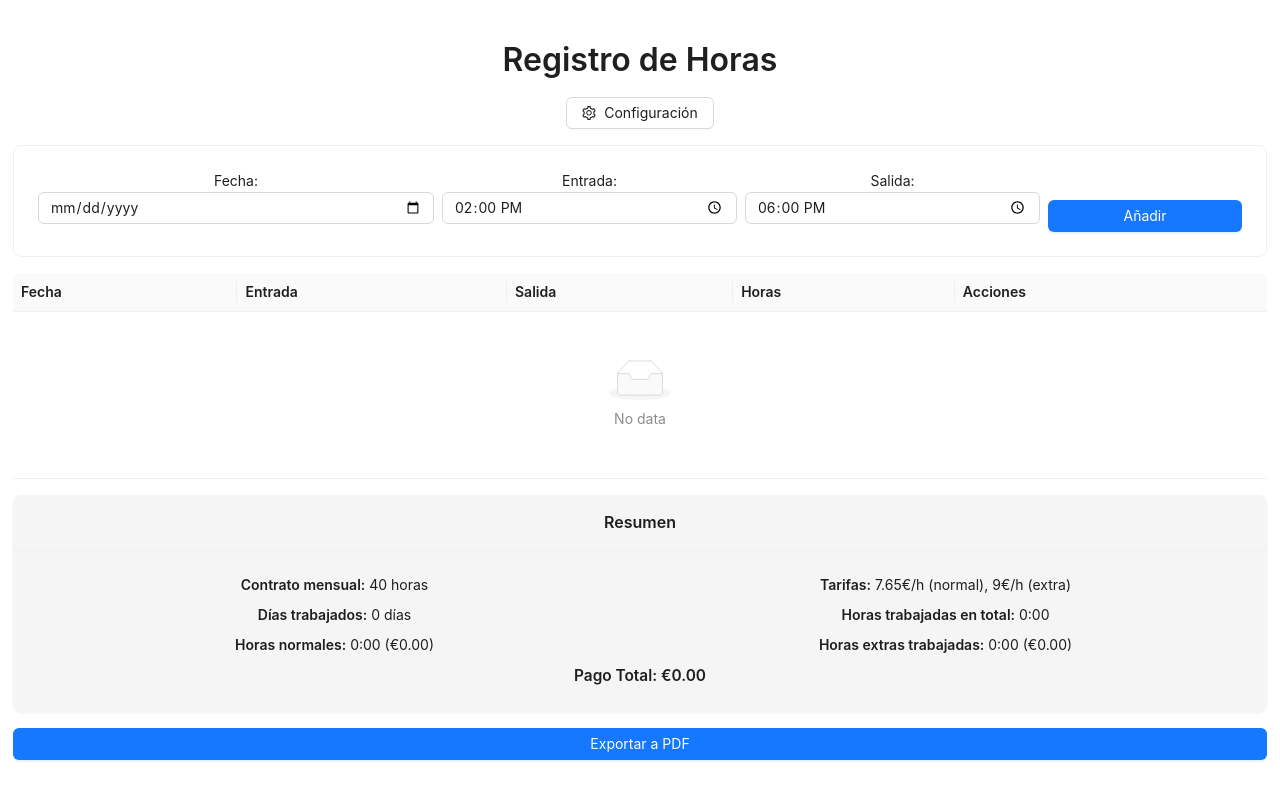
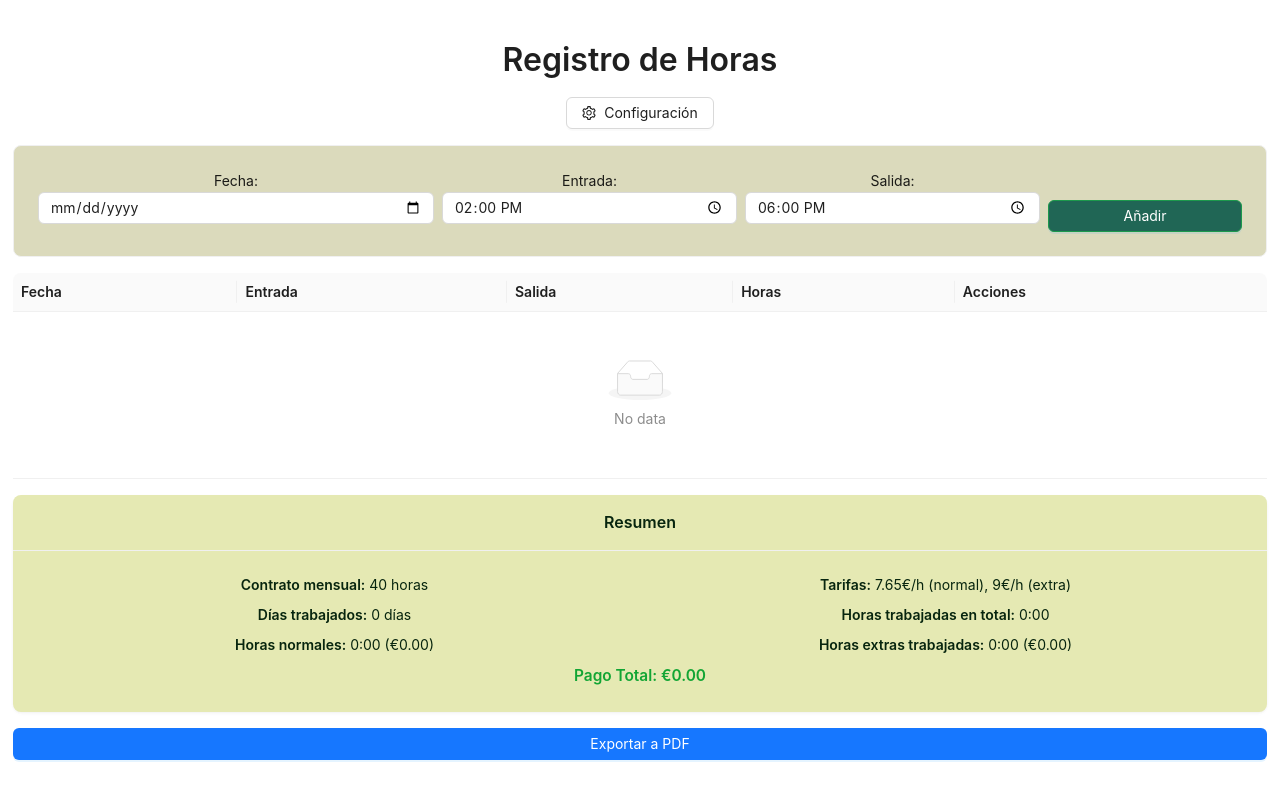
Before and after one commit to HoracioMartinez17/Calculadora-Salarial, a React (Vite) app: page / in a window 1280 px wide. Built offline with nearby package versions, Linux system fonts and the light colour scheme.

Commit message:
feat: Mejora del diseño en el componente WorkHoursTracker y actualización del color de fondo

```diff
--- a/src/components/WorkHoursTracker.jsx
+++ b/src/components/WorkHoursTracker.jsx
@@ -268,7 +268,7 @@ const WorkHoursTracker = () => {
         size="middle"
         style={{ display: "flex", width: "100%", boxSizing: "border-box" }}
       >
-        <Card style={{ width: "100%", boxSizing: "border-box" }}>
+        <Card style={{ width: "100%", boxSizing: "border-box", background: "#dbdabc" }}>
           <Row gutter={[8, 16]}>
             <Col xs={24} sm={8}>
               <div style={{ marginBottom: "8px" }}>
@@ -307,7 +307,15 @@ const WorkHoursTracker = () => {
               </div>
             </Col>
             <Col xs={24} sm={4} style={{ display: "flex", alignItems: "flex-end" }}>
-              <Button type="primary" onClick={addEntry} style={{ width: "100%" }}>
+              <Button
+                type="primary"
+                onClick={addEntry}
+                style={{
+                  width: "100%",
+                  backgroundColor: "#206655", // Cambia este color
+                  borderColor: "#1c994c", // Asegúrate de cambiar también el borde
+                }}
+              >
                 Añadir
               </Button>
             </Col>
@@ -329,36 +337,58 @@ const WorkHoursTracker = () => {
         </div>
 
         <Card
-          title="Resumen"
+          title={<span style={{ color: "#07250e" }}>Resumen</span>}
           bordered={false}
-          style={{ background: "#f5f5f5", width: "100%", boxSizing: "border-box" }}
+          style={{ background: "#e5e9b3", width: "100%", boxSizing: "border-box" }}
         >
-          <Row gutter={[16, 8]}>
+          <Row gutter={[16, 8]} style={{ color: "#07250e" }}>
             <Col xs={24} md={12}>
-              <Text strong>Contrato mensual:</Text> {contractConfig.contractHoursPerMonth}{" "}
-              horas
+              <Text strong style={{ color: "#07250e" }}>
+                Contrato mensual:
+              </Text>{" "}
+              <span style={{ color: "#07250e" }}>
+                {contractConfig.contractHoursPerMonth} horas
+              </span>
             </Col>
             <Col xs={24} md={12}>
-              <Text strong>Tarifas:</Text> {contractConfig.hourlyRate}€/h (normal),{" "}
-              {contractConfig.extraHourlyRate}€/h (extra)
+              <Text strong style={{ color: "#07250e" }}>
+                Tarifas:
+              </Text>{" "}
+              <span style={{ color: "#07250e" }}>
+                {contractConfig.hourlyRate}€/h (normal), {contractConfig.extraHourlyRate}
+                €/h (extra)
+              </span>
             </Col>
             <Col xs={24} md={12}>
-              <Text strong>Días trabajados:</Text> {uniqueDaysWorked} días
+              <Text strong style={{ color: "#07250e" }}>
+                Días trabajados:
+              </Text>{" "}
+              <span style={{ color: "#07250e" }}>{uniqueDaysWorked} días</span>
             </Col>
             <Col xs={24} md={12}>
-              <Text strong>Horas trabajadas en total:</Text>{" "}
-              {formatHoursToHHMM(totalHours)}
+              <Text strong style={{ color: "#07250e" }}>
+                Horas trabajadas en total:
+              </Text>{" "}
+              <span style={{ color: "#07250e" }}>{formatHoursToHHMM(totalHours)}</span>
             </Col>
             <Col xs={24} md={12}>
-              <Text strong>Horas normales:</Text> {formatHoursToHHMM(regularHours)} (€
-              {regularPay.toFixed(2)})
+              <Text strong style={{ color: "#07250e" }}>
+                Horas normales:
+              </Text>{" "}
+              <span style={{ color: "#07250e" }}>
+                {formatHoursToHHMM(regularHours)} (€{regularPay.toFixed(2)})
+              </span>
             </Col>
             <Col xs={24} md={12}>
-              <Text strong>Horas extras trabajadas:</Text>{" "}
-              {formatHoursToHHMM(totalExtraHours)} (€{extraPay.toFixed(2)})
+              <Text strong style={{ color: "#07250e" }}>
+                Horas extras trabajadas:
+              </Text>{" "}
+              <span style={{ color: "#07250e" }}>
+                {formatHoursToHHMM(totalExtraHours)} (€{extraPay.toFixed(2)})
+              </span>
             </Col>
             <Col xs={24}>
-              <Text strong style={{ fontSize: "1.1em" }}>
+              <Text strong style={{ fontSize: "1.1em", color: "#12a534" }}>
                 Pago Total: €{totalPay.toFixed(2)}
               </Text>
             </Col>
--- a/src/index.css
+++ b/src/index.css
@@ -7,7 +7,7 @@
 
   color-scheme: light dark;
   color: rgba(255, 255, 255, 0.87);
-  background-color: #3fa83c;
+  background-color: #FFFEDB;
 
   font-synthesis: none;
   text-rendering: optimizeLegibility;
```
